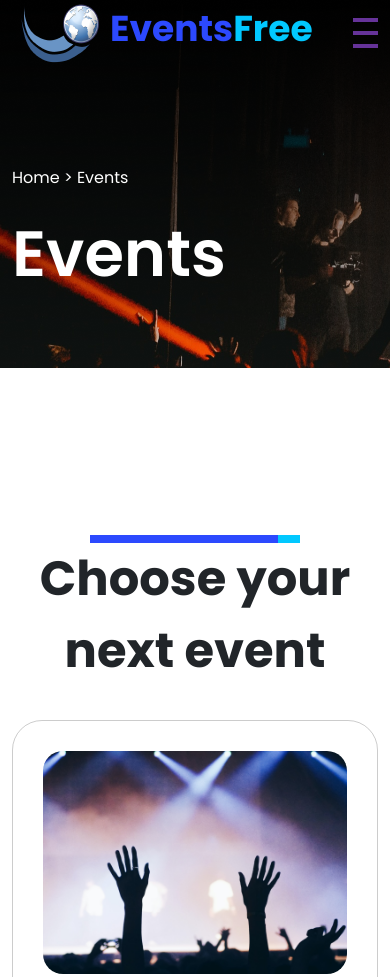
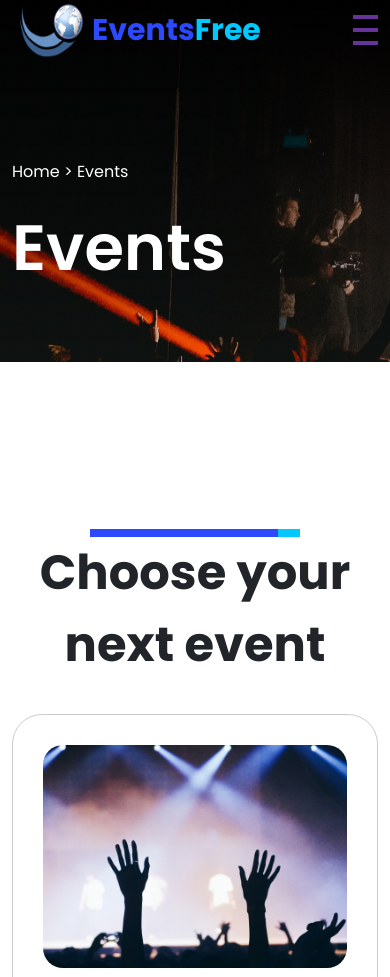
Before and after one commit to tusharswami534/event-page, a plain HTML site: page index.html in a window 390 px wide. Shown: the top 977 px of the page. Drawn offline with nearby package versions, Linux system fonts and the light colour scheme.

Commit message:
font size and logo media screen change

```diff
--- a/assets/css/style.css
+++ b/assets/css/style.css
@@ -427,3 +427,13 @@
 
 
 }
+@media (max-width: 568px) {
+    .logo1{
+        width: 80px;
+        height: 60px;
+    }
+    .Events{
+        font-size: 30px;
+    }
+
+}
--- a/index.html
+++ b/index.html
@@ -18,7 +18,7 @@
         <nav class="d-flex justify-content-between align-items-center nav-bar">
           <div class="d-flex align-items-center justify-content-center cursor">
             <img src="./assets/img/png/logo.png" alt="logo" class="w-40 logo1">
-            <h1 class="Events">Events<span class=" free">Free</span></h1>
+            <h1 class="Events m-0">Events<span class=" free">Free</span></h1>
           </div>
           <label for="nav-icon">
             <span></span>
```
